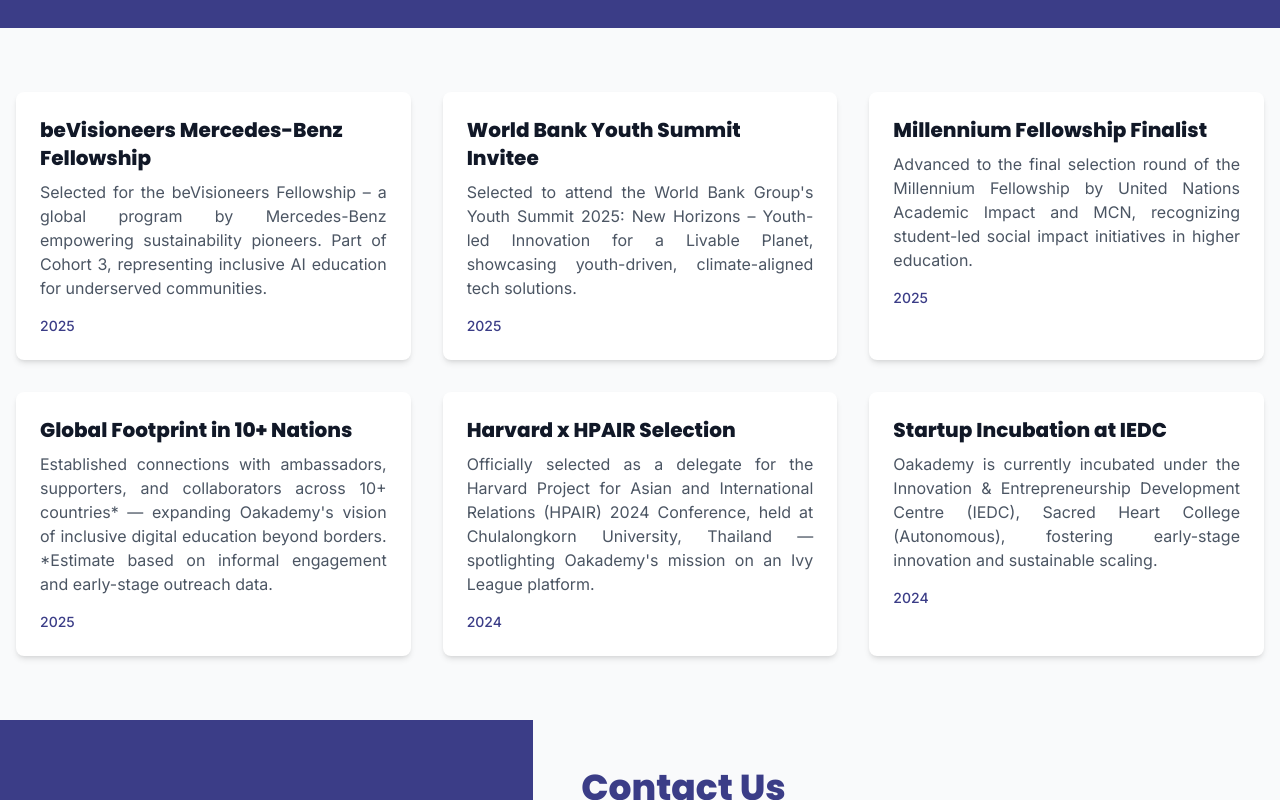
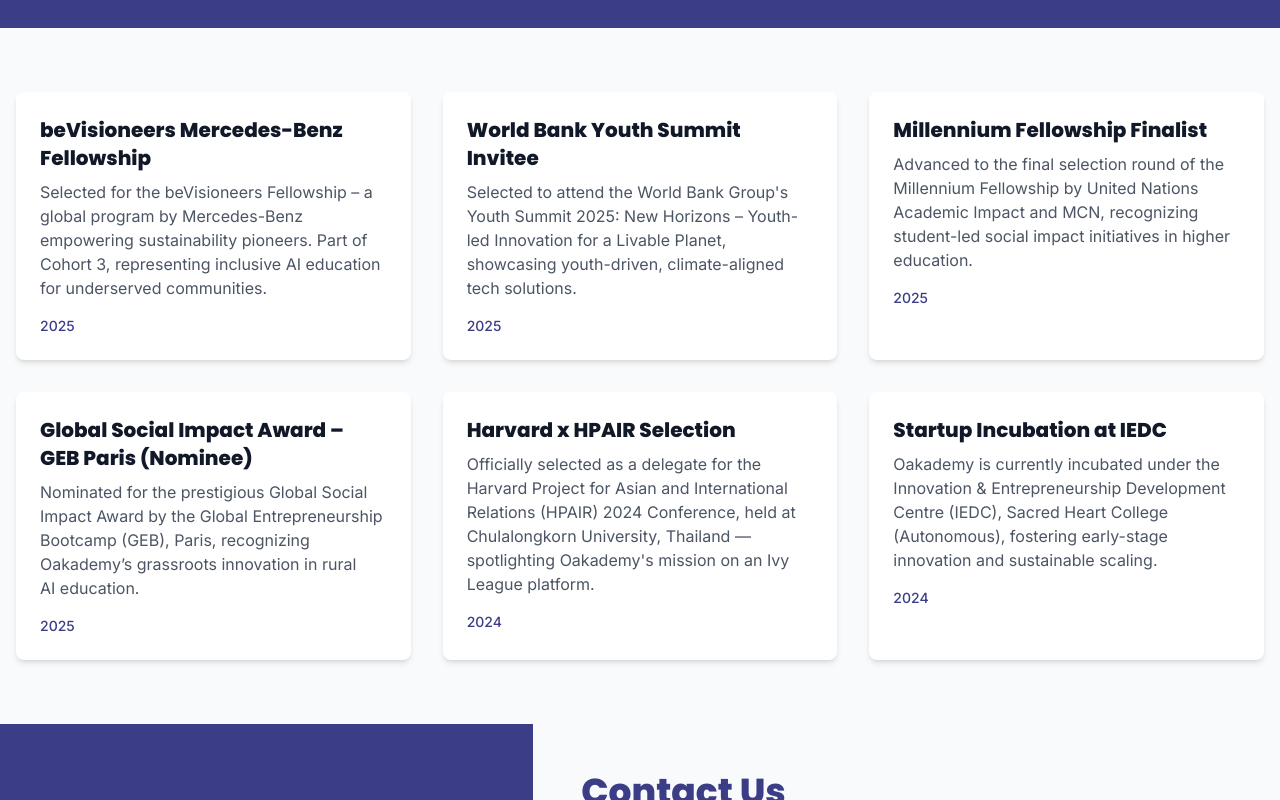
Before and after one commit to abinthm/OAKADEMY, a React (Vite) app: page /achievements in a window 1280 px wide. Shown: the part 364-1164 px from the top of the page. Built offline with nearby package versions, Linux system fonts and the light colour scheme; no server answers; a web font is replaced by a local one.

Commit message:
Update AchievementsPage to replace the 'Global Footprint in 10+ Nations' entry with the 'Global Social Impact Award – GEB Paris (Nominee)', highlighting Oakademy’s recognition for grassroots innovation in rural AI education, while refining text formatting for improved readability.

```diff
--- a/src/pages/AchievementsPage.tsx
+++ b/src/pages/AchievementsPage.tsx
@@ -20,8 +20,8 @@
       year: '2025',
     },
     {
-      title: 'Global Footprint in 10+ Nations',
-      description: 'Established connections with ambassadors, supporters, and collaborators across 10+ countries* — expanding Oakademy\'s vision of inclusive digital education beyond borders. *Estimate based on informal engagement and early-stage outreach data.',
+      title: 'Global Social Impact Award – GEB Paris (Nominee)',
+      description: 'Nominated for the prestigious Global Social Impact Award by the Global Entrepreneurship Bootcamp (GEB), Paris, recognizing Oakademy’s grassroots innovation in rural AI education.',
       year: '2025',
     },
     {
@@ -70,7 +70,7 @@
               <h3 className="text-xl font-bold text-gray-900 mb-2 font-['Poppins']">
                 {achievement.title}
               </h3>
-              <p className="text-gray-600 mb-4 text-justify">
+              <p className="text-gray-600 mb-4">
                 {achievement.description}
               </p>
               <div className="text-sm text-[#3B3D87] font-medium">
```
